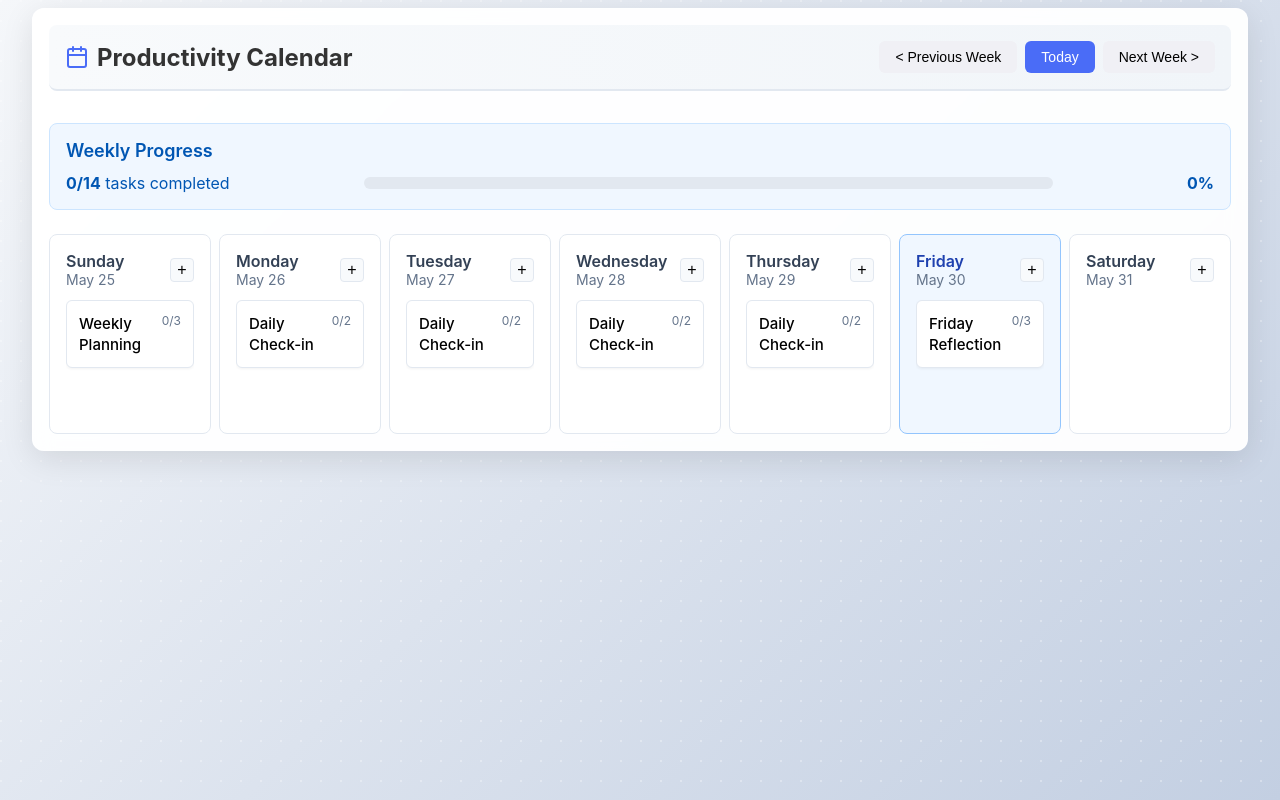
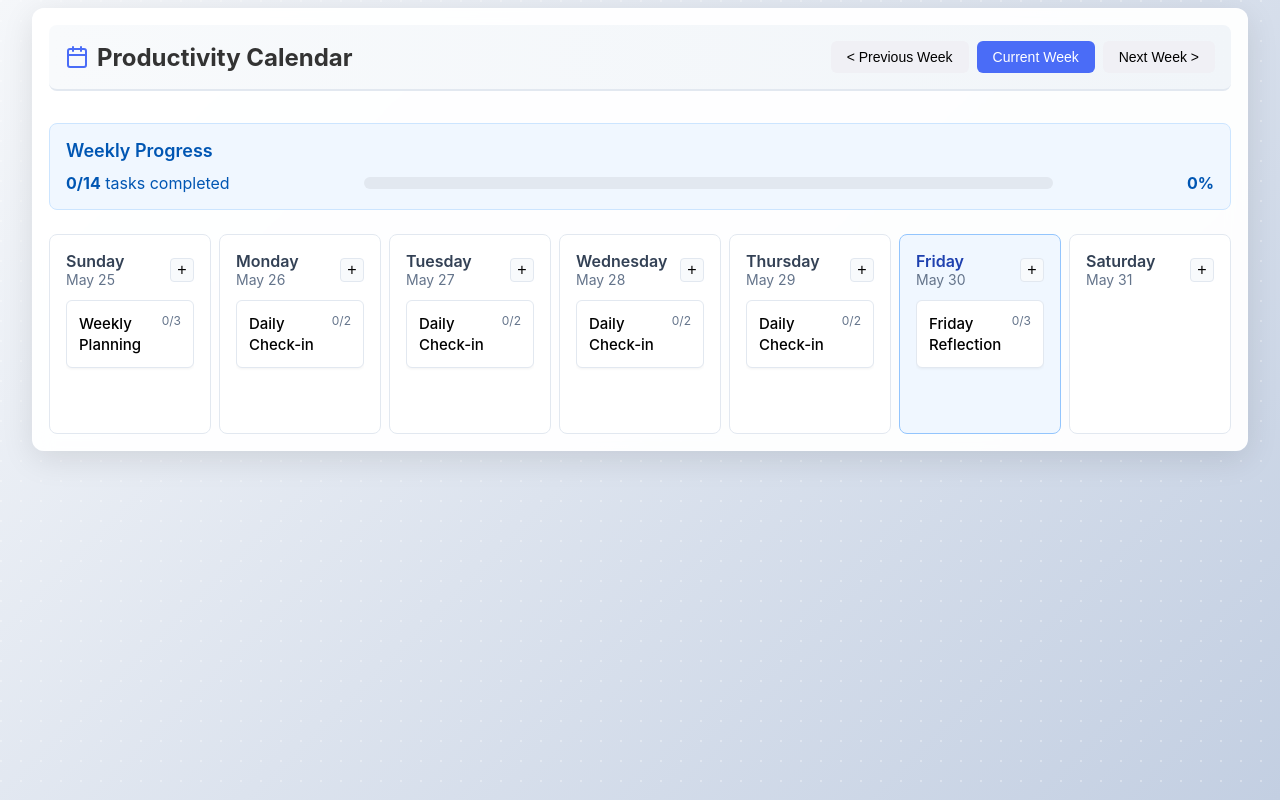
Before and after one commit to FotopoulosGeorge/productivity-calendar, a React (Create React App) app: page / in a window 1280 px wide. Built offline with nearby package versions, Linux system fonts and the light colour scheme.

Commit message:
Changed today button to current week button

```diff
--- a/src/App.js
+++ b/src/App.js
@@ -266,7 +266,7 @@ const App = () => {
               className="today-button"
               onClick={() => setCurrentDate(new Date())}
             >
-              Today
+              Current Week
             </button>
             <button
               className="nav-button"
```
Also changed, not shown: 1 other file (tests, documents, lock files or other folders).
